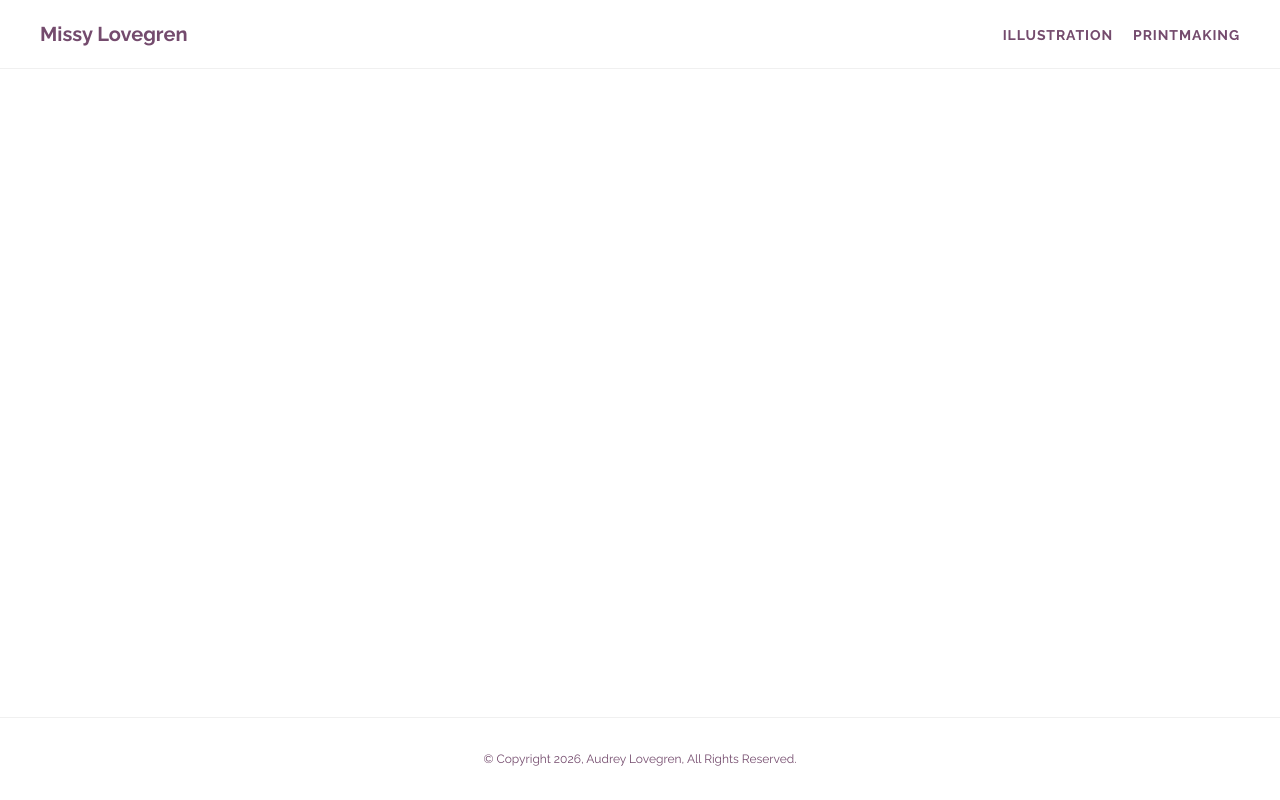
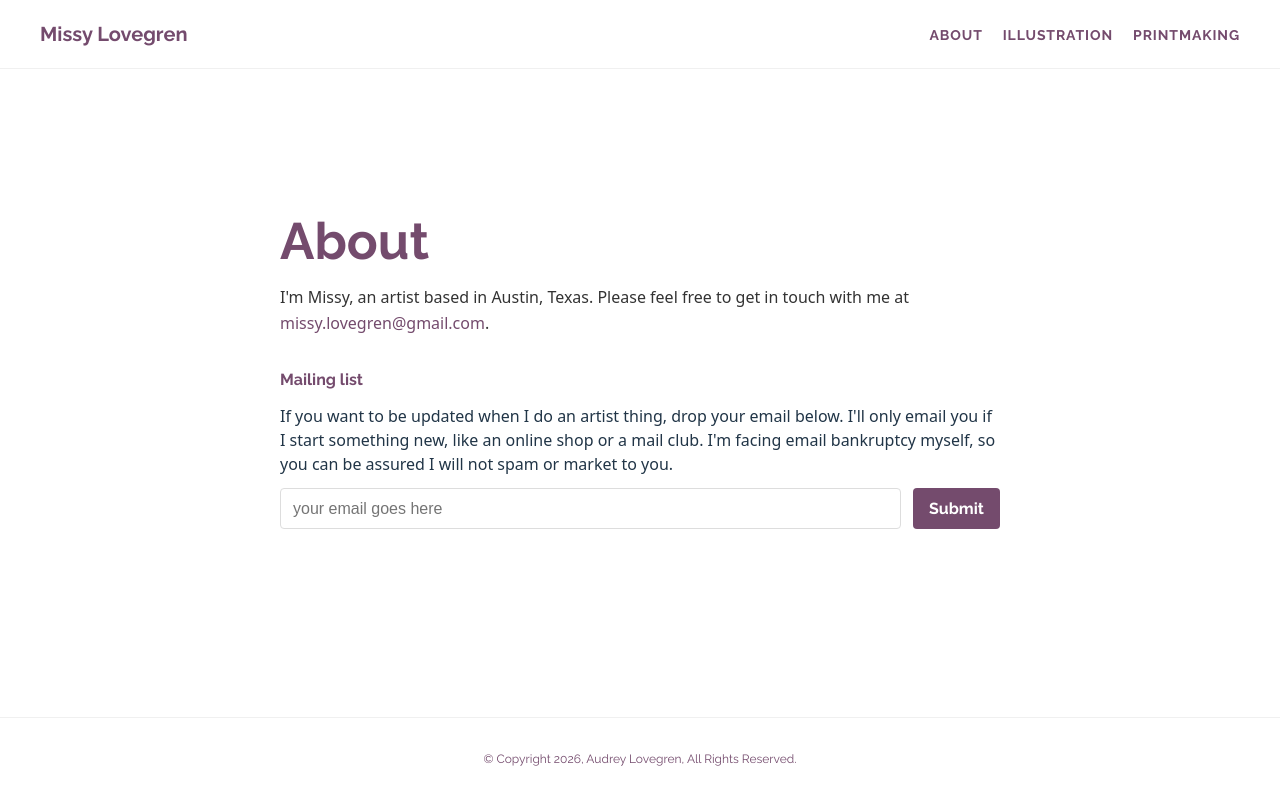
Before and after one commit to alovegren/bun-pf, a React (Vite) app: page /about in a window 1280 px wide. Built offline with nearby package versions, Linux system fonts and the light colour scheme; a web font is replaced by a local one.

Commit message:
Add about page

```diff
--- a/package.json
+++ b/package.json
@@ -23,6 +23,7 @@
     "@types/react-dom": "^19.2.2",
     "@vitejs/plugin-react": "^5.1.0",
     "autoprefixer": "^10.4.22",
+    "baseline-browser-mapping": "^2.10.18",
     "eslint": "^9.39.1",
     "eslint-plugin-react-hooks": "^7.0.1",
     "eslint-plugin-react-refresh": "^0.4.24",
--- a/src/App.tsx
+++ b/src/App.tsx
@@ -2,6 +2,7 @@ import { BrowserRouter, Routes, Route } from 'react-router-dom'
 import Navigation from './components/Navigation'
 import Footer from './components/Footer'
 import Home from './components/Home'
+import About from './components/About'
 import Illustration from './components/Illustration'
 import Printmaking from './components/Printmaking'
 
@@ -13,6 +14,7 @@ function App() {
         <main style={{ paddingTop: '6.5rem', flex: 1 }}>
           <Routes>
             <Route path="/" element={<Home />} />
+            <Route path="/about" element={<About />} />
             <Route path="/illustration" element={<Illustration />} />
             <Route path="/printmaking" element={<Printmaking />} />
           </Routes>
--- a/src/components/About.tsx
+++ b/src/components/About.tsx
@@ -1,15 +1,35 @@
 
 import React from 'react'
-import styles from '../styles/About.module.css';
-
+import styles from '../styles/About.module.css'
+import RuntimeEmail from './RuntimeEmail'
 
 const About: React.FC = () => {
   return (
     <main role="main" className={styles.mainAbout}>
-      <div className={styles.flexAbout}>
-        <h1>About</h1>
-        <p>More information about Audrey's work coming soon.</p>
-      </div>
+      <section className={styles.aboutContent}>
+        <h1 className={styles.title}>About</h1>
+        <p className={styles.description}>
+          I'm Missy, an artist based in Austin, Texas. Please feel free to get in touch with me at <RuntimeEmail />.
+        </p>
+
+        <form className={styles.signupForm}>
+          <label htmlFor="email" className={styles.formLabel}>Mailing list</label>
+          <p className={styles.formDescription}>
+            If you want to be updated when I do an artist thing, drop your email below. I'll only email you if I start something new, like an online shop or a mail club. I'm facing email bankruptcy myself, so you can be assured I will not spam or market to you.
+          </p>
+          <div className={styles.formRow}>
+            <input
+              id="email"
+              type="email"
+              name="email"
+              className={styles.emailInput}
+              placeholder="your email goes here"
+              required
+            />
+            <button type="submit" className={styles.submitButton}>Submit</button>
+          </div>
+        </form>
+      </section>
     </main>
   )
 }
--- a/src/components/Navigation.tsx
+++ b/src/components/Navigation.tsx
@@ -61,6 +61,7 @@ const Navigation: React.FC = () => {
           className={`${styles['top-nav']} ${isMenuOpen ? styles['menu-open'] : ''}`}
         >
           <ul>
+            <li><Link to="/about" onClick={closeMenu}>About</Link></li>
             <li><Link to="/illustration" onClick={closeMenu}>Illustration</Link></li>
             <li><Link to="/printmaking" onClick={closeMenu}>Printmaking</Link></li>
           </ul>
--- /dev/null
+++ b/src/components/RuntimeEmail.tsx
@@ -0,0 +1,21 @@
+// src/components/ContactLink.tsx
+import { useState, useEffect } from "react";
+
+const ContactLink = () => {
+  const [email, setEmail] = useState<string>("");
+
+  useEffect(() => {
+    const parts = ["missy.lovegren", "gmail", "com"];
+    setEmail(`${parts[0]}@${parts[1]}.${parts[2]}`);
+  }, []);
+
+  if (!email) return null;
+
+  return (
+    <a href={`mailto:${email}`}>
+      {email}
+    </a>
+  );
+};
+
+export default ContactLink;
--- a/src/legacy.css
+++ b/src/legacy.css
@@ -14,14 +14,6 @@ body, div, h1, h2, h3, h4, h5, h6, p, a, ul, ol, li, dl, dt, dd, img, form, fiel
 body {
     display: block;
     min-height: 100vh;
-}
-
-/* --------
-    Title
-   -------- */
-h1{
-    margin: 10% 3%;
-    padding: 3%;
 }
 
 img.signature {
--- a/src/styles/About.module.css
+++ b/src/styles/About.module.css
@@ -1,18 +1,77 @@
-/* Styles extracted from legacy.css for About page */
+/* About page styles */
 
-.cameo {
-    width: 20vw;
-    height: auto;
-    display: block;
+.mainAbout {
+  width: 100%;
+  display: flex;
+  justify-content: center;
+  padding: 2rem 1.5rem 3rem;
+  box-sizing: border-box;
 }
 
-.mainAbout {
-    width: 80vw;
+.aboutContent {
+  width: 100%;
+  max-width: 720px;
+  display: flex;
+  flex-direction: column;
+  gap: 1rem;
 }
 
-.flexAbout {
-    display: flex;
+.title {
+  margin: 0;
+  color: var(--color-primary);
+  font-family: "Raleway";
+}
+
+.description {
+  margin: 0;
+  line-height: 1.6;
+  color: #333;
+}
+
+.signupForm {
+  margin-top: 1rem;
+  display: flex;
+  flex-direction: column;
+  gap: 0.75rem;
+}
+
+.formLabel {
+  color: var(--color-primary);
+  font-family: "Raleway";
+  font-weight: bold;
+}
+
+.formRow {
+  display: flex;
+  gap: 0.75rem;
+}
+
+.emailInput {
+  flex: 1;
+  border: 1px solid #ddd;
+  border-radius: 4px;
+  padding: 0.65rem 0.75rem;
+  font-size: 1rem;
+}
+
+.submitButton {
+  border: none;
+  border-radius: 4px;
+  padding: 0.65rem 1rem;
+  background: var(--color-primary);
+  color: white;
+  font-family: "Raleway";
+  font-weight: bold;
+  cursor: pointer;
+  transition: background 0.2s ease;
+}
+
+.submitButton:hover {
+  background: var(--color-accent);
+}
+
+@media only screen and (max-width: 600px) {
+  .formRow {
     flex-direction: column;
-    align-items: center;
-    justify-content: space-around;
+  }
 }
```
Also changed, not shown: src/components/About.module.css (deleted, +0 -18 lines), 1 other file (tests, documents, lock files or other folders).
